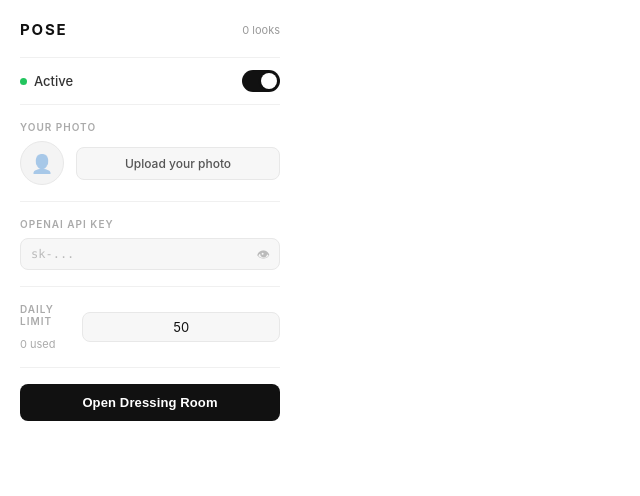
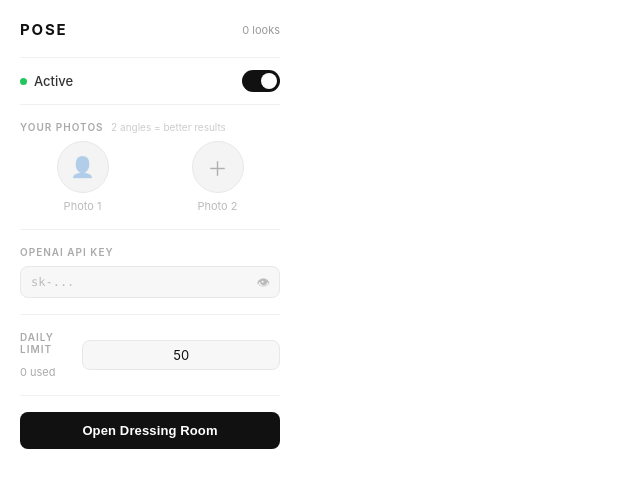
Before and after one commit to 03shraddha/tryon-outfit, a website built with Vite: page src/popup/index.html in a window 1280 px wide. Shown: the whole page, without its empty margins (0-640 px from the left). Built offline with nearby package versions, Linux system fonts and the light colour scheme; some packages are replaced by stand-ins of ours.

Commit message:
Add dual selfie support for better face reference
Two photo slots in the popup (Photo 1 required, Photo 2 optional).
Both are sent to gpt-image-1 as reference images so the model has
multiple angles to work from. Storage keys selfie1/selfie2 are
independent so changing one doesn't affect the other.

Co-Authored-By: Claude Sonnet 4.6 <noreply@anthropic.com>

```diff
--- a/src/popup/index.html
+++ b/src/popup/index.html
@@ -109,27 +109,46 @@
         margin-bottom: 8px;
       }
 
-      .selfie-row {
+      .photo-hint {
+        font-size: 10px;
+        font-weight: 400;
+        letter-spacing: 0;
+        text-transform: none;
+        color: #ccc;
+        margin-left: 4px;
+      }
+
+      .selfie-slots {
         display: flex;
-        align-items: center;
-        gap: 12px;
+        gap: 10px;
         padding-bottom: 16px;
         border-bottom: 1px solid #f0f0f0;
         margin-bottom: 16px;
       }
 
+      .selfie-slot {
+        flex: 1;
+        display: flex;
+        flex-direction: column;
+        align-items: center;
+        gap: 6px;
+        cursor: pointer;
+      }
+
       .selfie-preview {
-        width: 44px;
-        height: 44px;
+        width: 52px;
+        height: 52px;
         border-radius: 50%;
         background: #f4f4f4;
-        flex-shrink: 0;
         display: flex;
         align-items: center;
         justify-content: center;
         overflow: hidden;
         border: 1.5px solid #e8e8e8;
+        transition: border-color 0.15s;
       }
+
+      .selfie-slot:hover .selfie-preview { border-color: #bbb; }
 
       .selfie-preview img {
         width: 100%;
@@ -139,25 +158,15 @@
       }
 
       .selfie-placeholder {
-        font-size: 18px;
-        opacity: 0.35;
+        font-size: 20px;
+        opacity: 0.3;
       }
 
-      .upload-btn {
-        flex: 1;
-        font-size: 12px;
-        padding: 8px 12px;
-        background: #f7f7f7;
-        border: 1px solid #e8e8e8;
-        border-radius: 8px;
-        color: #555;
-        cursor: pointer;
+      .slot-label {
+        font-size: 11px;
+        color: #bbb;
         text-align: center;
-        transition: background 0.15s, border-color 0.15s;
-        font-weight: 500;
       }
-
-      .upload-btn:hover { background: #efefef; border-color: #ddd; color: #111; }
 
       input[type="file"] { display: none; }
 
@@ -287,16 +296,25 @@
       </label>
     </div>
 
-    <div class="section-label">Your photo</div>
-    <div class="selfie-row">
-      <div class="selfie-preview" id="selfiePreview">
-        <img id="selfieImg" alt="your face" />
-        <span class="selfie-placeholder" id="selfiePlaceholder">👤</span>
-      </div>
-      <label class="upload-btn" for="selfieInput" id="uploadLabel">
-        Upload your photo
+    <div class="section-label">Your photos <span class="photo-hint">2 angles = better results</span></div>
+    <div class="selfie-slots">
+      <label class="selfie-slot" for="selfieInput1">
+        <div class="selfie-preview" id="selfiePreview1">
+          <img id="selfieImg1" alt="photo 1" />
+          <span class="selfie-placeholder" id="selfiePlaceholder1">👤</span>
+        </div>
+        <div class="slot-label" id="slotLabel1">Photo 1</div>
       </label>
-      <input type="file" id="selfieInput" accept="image/*" />
+      <input type="file" id="selfieInput1" accept="image/*" />
+
+      <label class="selfie-slot" for="selfieInput2">
+        <div class="selfie-preview" id="selfiePreview2">
+          <img id="selfieImg2" alt="photo 2" />
+          <span class="selfie-placeholder" id="selfiePlaceholder2">＋</span>
+        </div>
+        <div class="slot-label" id="slotLabel2">Photo 2</div>
+      </label>
+      <input type="file" id="selfieInput2" accept="image/*" />
     </div>
 
     <div class="api-row">
--- a/src/popup/popup.ts
+++ b/src/popup/popup.ts
@@ -2,10 +2,14 @@ import { getLookCount, getDomains } from '../lib/db.ts'
 
 const enabledToggle = document.getElementById('enabledToggle') as HTMLInputElement
 const statusDot = document.getElementById('statusDot') as HTMLSpanElement
-const selfieImg = document.getElementById('selfieImg') as HTMLImageElement
-const selfiePlaceholder = document.getElementById('selfiePlaceholder') as HTMLSpanElement
-const uploadLabel = document.getElementById('uploadLabel') as HTMLLabelElement
-const selfieInput = document.getElementById('selfieInput') as HTMLInputElement
+const selfieImg1 = document.getElementById('selfieImg1') as HTMLImageElement
+const selfieImg2 = document.getElementById('selfieImg2') as HTMLImageElement
+const selfiePlaceholder1 = document.getElementById('selfiePlaceholder1') as HTMLSpanElement
+const selfiePlaceholder2 = document.getElementById('selfiePlaceholder2') as HTMLSpanElement
+const slotLabel1 = document.getElementById('slotLabel1') as HTMLDivElement
+const slotLabel2 = document.getElementById('slotLabel2') as HTMLDivElement
+const selfieInput1 = document.getElementById('selfieInput1') as HTMLInputElement
+const selfieInput2 = document.getElementById('selfieInput2') as HTMLInputElement
 const apiKeyInput = document.getElementById('apiKeyInput') as HTMLInputElement
 const limitInput = document.getElementById('limitInput') as HTMLInputElement
 const limitUsed = document.getElementById('limitUsed') as HTMLSpanElement
@@ -14,17 +18,23 @@ const bottomCount = document.getElementById('bottomCount') as HTMLDivElement
 const openBtn = document.getElementById('openDressingRoom') as HTMLButtonElement
 const revealBtn = document.getElementById('revealBtn') as HTMLButtonElement
 
-function showSelfie(base64: string): void {
-  selfieImg.src = base64
-  selfieImg.style.display = 'block'
-  selfiePlaceholder.style.display = 'none'
-  uploadLabel.textContent = 'Change photo'
+function showSelfieSlot(
+  img: HTMLImageElement,
+  placeholder: HTMLSpanElement,
+  label: HTMLDivElement,
+  base64: string,
+): void {
+  img.src = base64
+  img.style.display = 'block'
+  placeholder.style.display = 'none'
+  label.textContent = 'Change'
 }
 
 async function loadState(): Promise<void> {
-  const stored = await chrome.storage.local.get(['selfie', 'apiKey', 'enabled', 'dailyLimit', 'dailyUsage'])
-  const { selfie, apiKey, enabled, dailyLimit, dailyUsage } = stored as {
-    selfie?: string
+  const stored = await chrome.storage.local.get(['selfie1', 'selfie2', 'apiKey', 'enabled', 'dailyLimit', 'dailyUsage'])
+  const { selfie1, selfie2, apiKey, enabled, dailyLimit, dailyUsage } = stored as {
+    selfie1?: string
+    selfie2?: string
     apiKey?: string
     enabled?: boolean
     dailyLimit?: number
@@ -34,7 +44,8 @@ async function loadState(): Promise<void> {
   enabledToggle.checked = enabled !== false
   statusDot.classList.toggle('active', enabled !== false)
 
-  if (selfie) showSelfie(selfie)
+  if (selfie1) showSelfieSlot(selfieImg1, selfiePlaceholder1, slotLabel1, selfie1)
+  if (selfie2) showSelfieSlot(selfieImg2, selfiePlaceholder2, slotLabel2, selfie2)
   if (apiKey) apiKeyInput.value = apiKey
   if (dailyLimit) limitInput.value = String(dailyLimit)
 
@@ -58,18 +69,28 @@ enabledToggle.addEventListener('change', async () => {
   await chrome.storage.local.set({ enabled: val })
 })
 
-selfieInput.addEventListener('change', async () => {
-  const file = selfieInput.files?.[0]
+function wireFileInput(
+  input: HTMLInputElement,
+  storageKey: string,
+  img: HTMLImageElement,
+  placeholder: HTMLSpanElement,
+  label: HTMLDivElement,
+): void {
+  input.addEventListener('change', async () => {
+    const file = input.files?.[0]
     if (!file) return
-
     const reader = new FileReader()
     reader.onload = async (e) => {
       const base64 = e.target?.result as string
-    await chrome.storage.local.set({ selfie: base64 })
-    showSelfie(base64)
+      await chrome.storage.local.set({ [storageKey]: base64 })
+      showSelfieSlot(img, placeholder, label, base64)
     }
     reader.readAsDataURL(file)
   })
+}
+
+wireFileInput(selfieInput1, 'selfie1', selfieImg1, selfiePlaceholder1, slotLabel1)
+wireFileInput(selfieInput2, 'selfie2', selfieImg2, selfiePlaceholder2, slotLabel2)
 
 let apiKeyTimer: ReturnType<typeof setTimeout>
 apiKeyInput.addEventListener('input', () => {
```
Also changed, not shown: src/background/background.ts (+8 -5 lines), src/lib/openai.ts (+13 -4 lines). Lines whose indentation alone changed are shown as unchanged.
